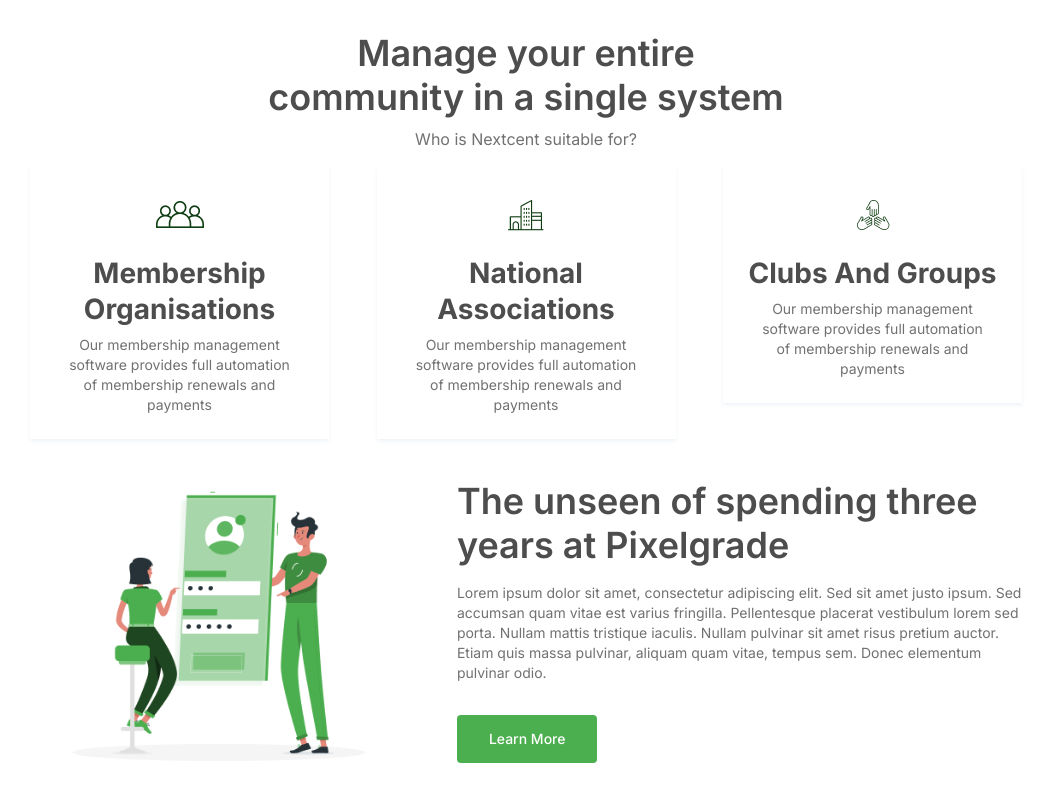
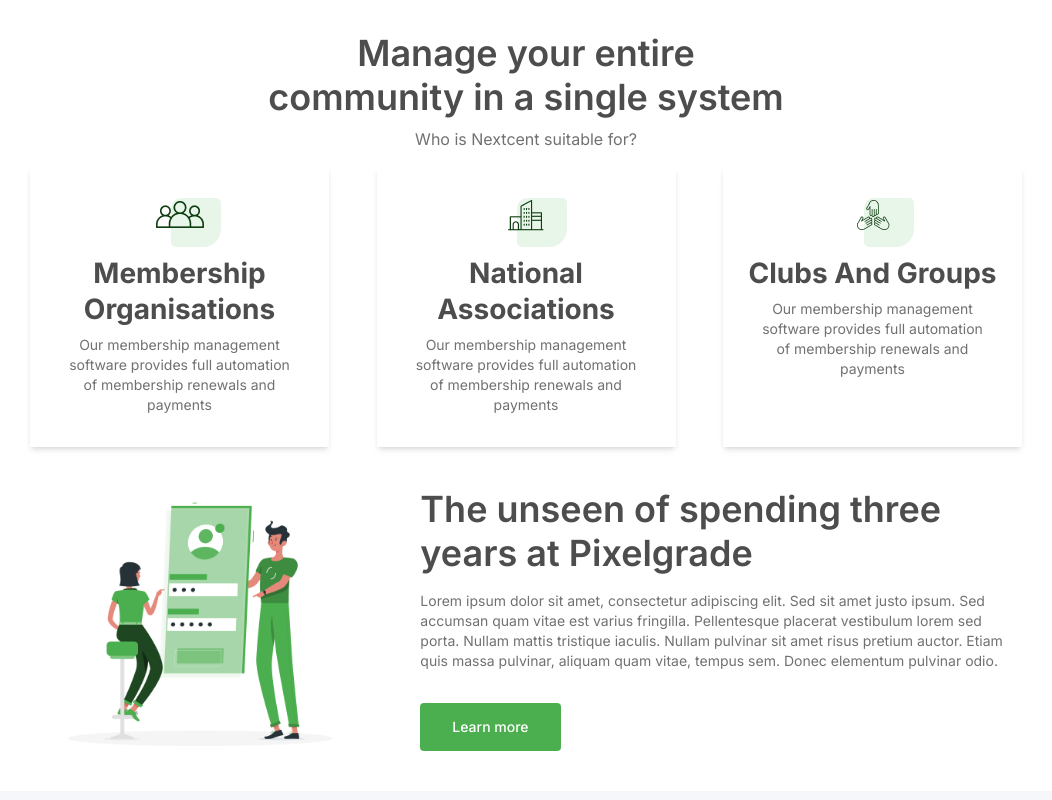
Before and after one commit to teksaglobalindonesia/next-wihope-2026, a Next.js app: page / in a window 1280 px wide. Shown: the part 860-1660 px from the top of the page, without its empty margins (114-1166 px from the left). Built offline with nearby package versions, Linux system fonts and the light colour scheme.

Commit message:
ANIM-01-04: commit, imported gsap, cart-store reformat

```diff
--- a/components/custom/home/community.tsx
+++ b/components/custom/home/community.tsx
@@ -1,43 +1,63 @@
-import Image from "next/image";
-import { SuitableCommunities } from "@/lib/data-dummy";
+'use client';
+
+import Image from 'next/image';
+import { SuitableCommunities } from '@/lib/data-dummy';
+import { useRef } from 'react';
+import { gsap } from 'gsap';
+import { useGSAP } from '@gsap/react';
+import { ScrollTrigger } from 'gsap/ScrollTrigger';
+
+gsap.registerPlugin(ScrollTrigger);
 
 export default function Community() {
-    return (
-        <>
-            <div className="flex flex-col justify-center items-center gap-4 w-full bg-neutral-white">
-                <div className="flex flex-col items-center gap-2 text-center">
-                    <h2 className="text-neutral-d-grey text-[36px] leading-[44px] font-semibold w-[542px]">Manage your entire community in a single system</h2>
-                    <p className="text-neutral-grey">Who is Nextcent suitable for?</p>
-                </div>
+  const container = useRef(null);
+  const tl = gsap.timeline({
+    scrollTrigger: {
+      trigger: '.community-container',
+      // markers: true,
+      start: "top 60%",
+    }
+  });
 
-                <div className="flex justify-between items-start px-[144px] w-full">
-                    { SuitableCommunities.map((community) => (
-                        <div key={community.id} className="flex flex-col items-center text-center gap-2 py-6 px-8 w-[299px] shadow-[0px_2px_4px_0px_#ABBED133]">
-                            <div className="flex flex-col items-center justify-center gap-4 w-[267px]">
+  useGSAP(() => {
+    tl.fromTo('.animated-group', { rotate: 30 }, { rotate: 0, duration: 1, ease: 'power2.out', stagger: 0.5})
+  }, {scope: container})
 
-                                <div className="relative flex items-center justify-center">
-                                    <div className="absolute top-[7px] left-[15px] -z-10 rotate-180 bg-tint-5 w-[50px] h-[49px] rounded-tl-[18px] rounded-tr-[5px] rounded-br-[10px] rounded-bl-[5px]"></div>
+  return (
+    <div ref={container} className="community-container flex w-full flex-col items-center justify-center gap-4 bg-neutral-white">
+      <div className="flex flex-col items-center gap-2 text-center">
+        <h2 className="w-[542px] text-[36px] font-semibold leading-[44px] text-neutral-d-grey">
+          Manage your entire community in a single system
+        </h2>
+        <p className="text-neutral-grey">Who is Nextcent suitable for?</p>
+      </div>
 
-                                        <Image
-                                            src={community.icon}
-                                            width={48}
-                                            height={48}
-                                            alt="Icon"
-                                        />
-                                </div>
+      <div className="flex w-full items-start justify-between px-[144px]">
+        {SuitableCommunities.map((community) => (
+          <div
+            key={community.id}
+            className="animated-group flex w-[299px] h-[280px] flex-col items-center gap-2 px-8 py-6 text-center shadow-md"
+          >
+            <div className="flex w-[267px] flex-col items-center justify-center gap-4">
+              <div className="relative flex items-center justify-center">
+                <div className="absolute left-[15px] top-[7px] -z-10 h-[49px] w-[50px] rotate-180 rounded-bl-[5px] rounded-br-[10px] rounded-tl-[18px] rounded-tr-[5px] bg-tint-5"></div>
 
-                                <h3 className="text-[28px] leading-[36px] font-bold text-neutral-d-grey">{community.title}</h3>
-                            </div>
+                <Image src={community.icon} width={48} height={48} alt="Icon" />
+              </div>
 
-                            <div className="flex justify-between items-center">
-                                <p className="text-sm text-neutral-grey">{community.description}</p>
-                            </div>
+              <h3 className="text-[28px] font-bold leading-[36px] text-neutral-d-grey">
+                {community.title}
+              </h3>
+            </div>
 
-                        </div>
-                    )) }
-
-                </div>
+            <div className="flex items-center justify-between">
+              <p className="text-sm text-neutral-grey">
+                {community.description}
+              </p>
             </div>
-        </>
-    )
+          </div>
+        ))}
+      </div>
+    </div>
+  );
 }
--- a/components/custom/home/hero.tsx
+++ b/components/custom/home/hero.tsx
@@ -1,20 +1,39 @@
+"use client"
+
 import Image from 'next/image';
 import { Button } from '@/components/ui/button';
 import Link from 'next/link';
+import { useRef } from 'react';
+import { gsap } from 'gsap';
+import { useGSAP } from '@gsap/react';
+import { ScrollTrigger } from 'gsap/ScrollTrigger';
+
+gsap.registerPlugin(ScrollTrigger);
 
 export default function Hero() {
+  const container = useRef(null);
+
+  useGSAP(() =>{
+    gsap.from('.animated-group', {
+      y: 50, opacity: 0, duration: 1, ease: 'power2.out',
+      scrollTrigger: {
+        trigger: '.hero-container',
+        markers: true,
+        start: "top 80%",
+      }
+    })
+  }, {scope: container})
+
   return (
-        <>
-            <div className="flex w-full items-center justify-center gap-[104px] bg-neutral-silver px-[144px] py-[96px]">
-                <div className="flex h-[276px] w-[657px] flex-col items-start gap-8">
+    <div ref={container} className="hero-container flex w-full items-center justify-center gap-[104px] bg-neutral-silver px-[144px] py-[96px]">
+      <div className="animated-group flex h-[276px] w-[657px] flex-col items-start gap-8">
         <h2 className="text-[64px] font-semibold leading-[76px] text-neutral-d-grey">
           Lessons and insights
           <span className="text-brand-primary"> from 8 years</span>
         </h2>
 
         <p className="text-neutral-grey">
-                        Where to grow your business as a photographer: site or
-                        social media?
+          Where to grow your business as a photographer: site or social media?
         </p>
 
         <Button className="" variant="standardPrimary" size="medium" asChild>
@@ -22,7 +41,7 @@ export default function Hero() {
         </Button>
       </div>
 
-                <div>
+      <div className="animated-group">
         <Image
           src="/illustrations/code-workflow-illustration.png"
           width={391}
@@ -31,6 +50,5 @@ export default function Hero() {
         />
       </div>
     </div>
-        </>
   );
 }
--- a/components/custom/home/our-clients.tsx
+++ b/components/custom/home/our-clients.tsx
@@ -1,28 +1,53 @@
-import Image from "next/image";
-import { ClientIcons } from "@/lib/data-dummy"
+"use client"
+
+import Image from 'next/image';
+import { ClientIcons } from '@/lib/data-dummy';
+import { useRef } from 'react';
+import { gsap } from 'gsap';
+import { useGSAP } from '@gsap/react';
+import { ScrollTrigger } from 'gsap/ScrollTrigger';
+
+gsap.registerPlugin(ScrollTrigger);
 
 export default function OurClients() {
+  const container = useRef(null);
+  const tl = gsap.timeline({
+    scrollTrigger: {
+      trigger: '.our-clients-container',
+      // markers: true,
+      start: "top 80%",
+    }
+  });
+
+  useGSAP(() => {
+    tl.fromTo('.animated-text-1', { y: 25, opacity: 0 }, { y: 0, opacity: 1, duration: 1, ease: 'power2.out' })
+      .fromTo('.animated-text-2', { y: 25, opacity: 0 }, { y: 0, opacity: 1, duration: 1, ease: 'power2.out' })
+      .fromTo('.animated-icon',  { scale: 0 }, { scale: 1, duration: 1, ease: 'power2.out', stagger: 0.3}) // gives *s sequence gap between each element
+  }, {scope: container});
+
   return (
-        <>
-            <div className="flex flex-col justify-center items-center gap-4 w-full">
+    <div ref={container} className="our-clients-container flex w-full flex-col items-center justify-center gap-4">
       <div className="flex flex-col items-center gap-2">
-                    <h2 className="text-neutral-d-grey text-[36px] leading-[44px] font-semibold">Our Clients</h2>
-                    <p className="text-neutral-grey">We have been working with some Fortune 500+ clients</p>
+        <h2 className="animated-text-1 text-[36px] font-semibold leading-[44px] text-neutral-d-grey">
+          Our Clients
+        </h2>
+        <p className="animated-text-2 text-neutral-grey">
+          We have been working with some Fortune 500+ clients
+        </p>
       </div>
 
-                <div className="flex justify-between items-center w-[1152px] h-[98px]">
-                    { ClientIcons.map((icon) => (
+      <div className="flex h-[98px] w-[1152px] items-center justify-between">
+        {ClientIcons.map((icon) => (
           <Image
+            className="animated-icon object-contain"
             key={icon.id}
             src={icon.src}
             width={48}
             height={48}
             alt={icon.alt}
           />
-                    )) }
-
+        ))}
       </div>
     </div>
-        </>
-    )
+  );
 }
--- a/components/custom/home/unseen-spending.tsx
+++ b/components/custom/home/unseen-spending.tsx
@@ -1,35 +1,50 @@
-import { Button } from "@/components/ui/button";
-import Image from "next/image";
-import Link from "next/link";
+'use client';
+
+import { Button } from '@/components/ui/button';
+import Image from 'next/image';
+import { useRef } from 'react';
+import { gsap } from 'gsap';
 
 export default function UnseenSpending() {
+  const container = useRef(null);
+
+  const handleLearnMore = () => {
+    gsap.to('.animatedImage', { x: -50, scale: 1.1, duration: 1});
+    gsap.to('.animatedTitle', { x: 50, duration: 1 });
+    gsap.to('.animatedDesc', { x: -50, duration: 1 })
+  };
+
   return (
-        <>
-            <div className="flex justify-center items-center gap-[49px] px-[144px] w-full bg-neutral-white">
-                <div className="flex items-center justify-center">
+    <div
+      ref={container}
+      className="flex w-full items-center justify-center gap-[49px] bg-neutral-white px-[144px]"
+    >
+      <div className="animatedImage flex items-center justify-center">
         <Image
           src="/illustrations/mobile-login-illustration.png"
-                        width={442}
-                        height={329}
+          width={375}
+          height={250}
           alt="Illustration"
         />
       </div>
 
-                <div className="flex flex-col items-start justify-center gap-8 w-[661px]">
+      <div className="flex w-[661px] flex-col items-start justify-center gap-8">
         <div className="flex flex-col items-start gap-4">
-                        <h2 className="text-neutral-d-grey text-[36px] leading-[44px] font-semibold">The unseen of spending three years at Pixelgrade</h2>
-                        <p className="text-neutral-grey text-sm">
-                            Lorem ipsum dolor sit amet, consectetur adipiscing elit. Sed sit amet justo ipsum. Sed accumsan quam vitae est varius fringilla.
-                            Pellentesque placerat vestibulum lorem sed porta. Nullam mattis tristique iaculis. Nullam pulvinar sit amet risus pretium auctor.
-                            Etiam quis massa pulvinar, aliquam quam vitae, tempus sem. Donec elementum pulvinar odio.
+          <h2 className="animatedTitle text-[36px] font-semibold leading-[44px] text-neutral-d-grey">
+            The unseen of spending three years at Pixelgrade
+          </h2>
+          <p className="animatedDesc text-sm text-neutral-grey">
+            Lorem ipsum dolor sit amet, consectetur adipiscing elit. Sed sit
+            amet justo ipsum. Sed accumsan quam vitae est varius fringilla.
+            Pellentesque placerat vestibulum lorem sed porta. Nullam mattis
+            tristique iaculis. Nullam pulvinar sit amet risus pretium auctor.
+            Etiam quis massa pulvinar, aliquam quam vitae, tempus sem. Donec
+            elementum pulvinar odio.
           </p>
         </div>
 
-                    <Button className="" variant="standardPrimary" size="medium" asChild>
-                        <Link href="/register">Learn More</Link>
-                   </Button>
+        <Button className="" variant="standardPrimary" size="medium" onClick={handleLearnMore}>Learn more</Button>
       </div>
     </div>
-        </>
-    )
+  );
 }
--- a/package.json
+++ b/package.json
@@ -25,6 +25,7 @@
     "@dnd-kit/sortable": "^8.0.0",
     "@dnd-kit/utilities": "^3.2.2",
     "@emotion/cache": "^11.14.0",
+    "@gsap/react": "^2.1.2",
     "@hookform/resolvers": "^3.3.2",
     "@radix-ui/react-accordion": "^1.1.2",
     "@radix-ui/react-alert-dialog": "^1.0.5",
```
Also changed, not shown: stores/use-cart-store.tsx (+7 -27 lines), 1 other file (tests, documents, lock files or other folders). Lines whose indentation alone changed are shown as unchanged.
